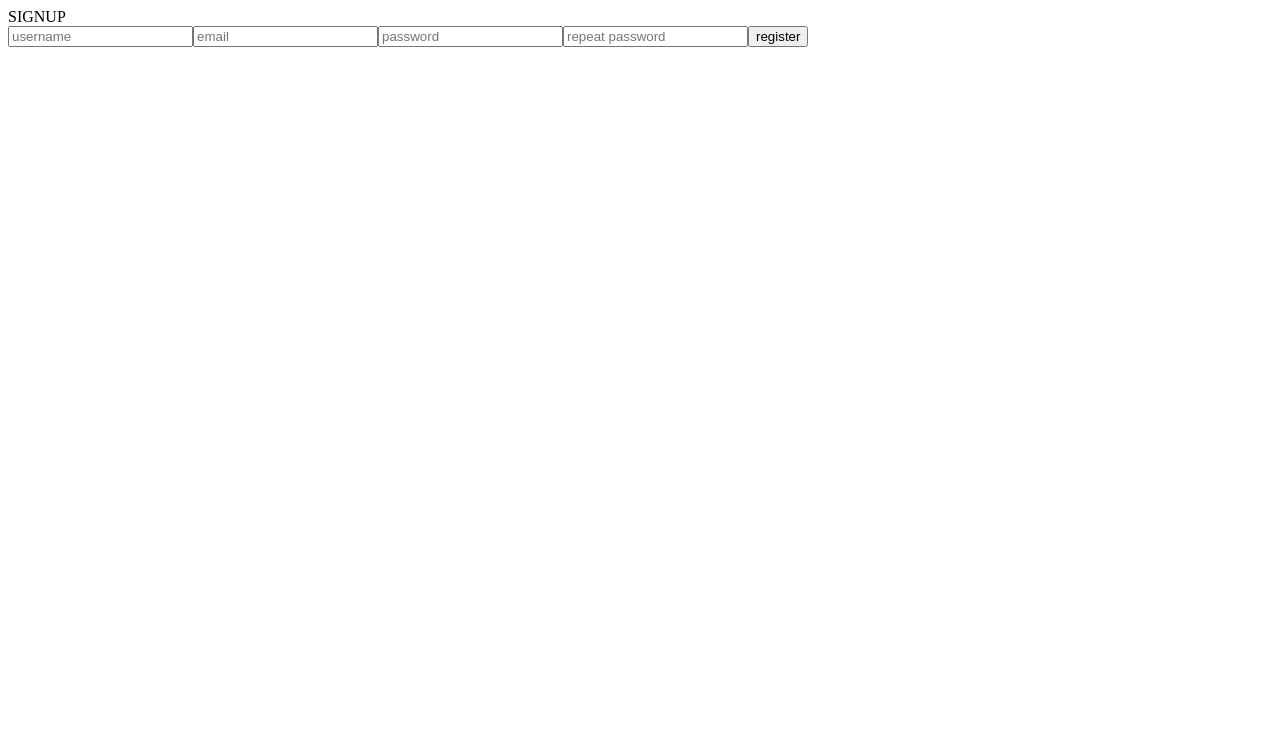
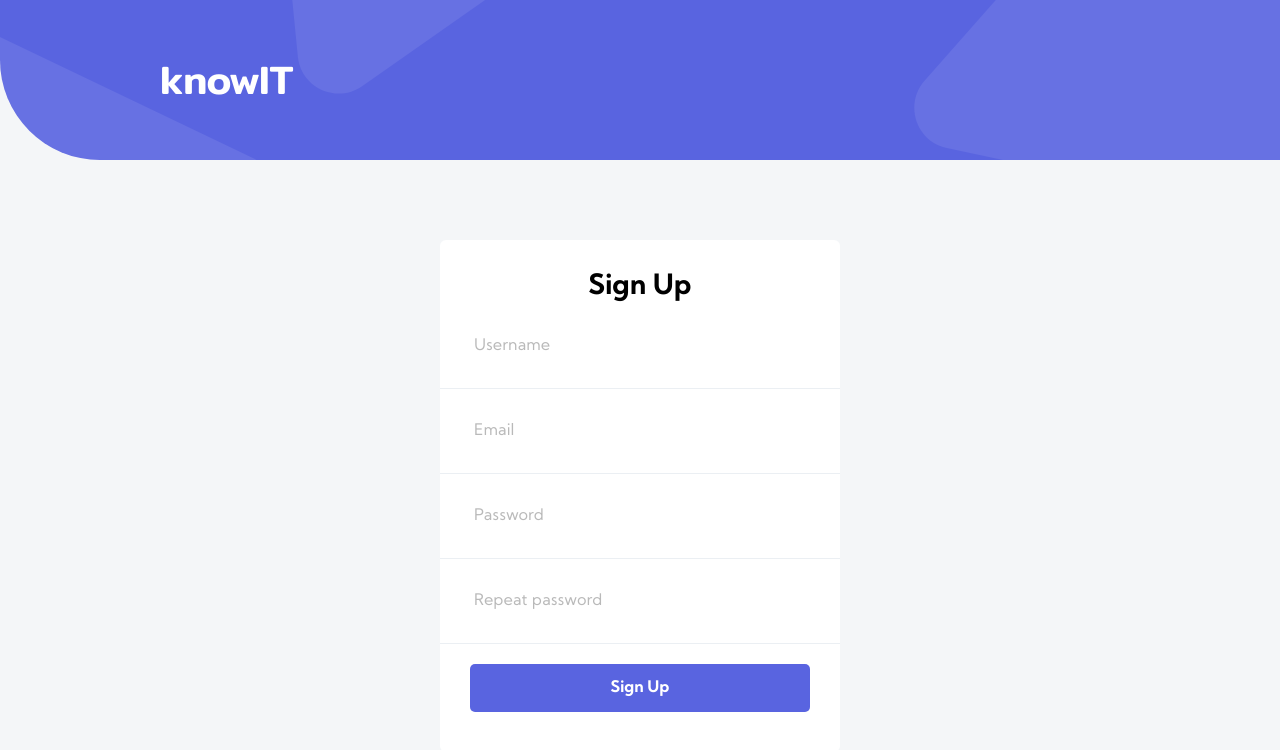
Before and after one commit to ljubica-work/know-it-all, a React (Create React App) app: page /signup in a window 1280 px wide. Shown: the top 750 px of the page. Built offline with nearby package versions, Linux system fonts and the light colour scheme.

Commit message:
signup page

```diff
--- a/src/components/Button/index.jsx
+++ b/src/components/Button/index.jsx
@@ -3,8 +3,12 @@ import PropTypes from 'prop-types';
 
 import './Button.scss';
 
-const Button = ({ variant = 'primary', children }) => {
-  return <button className={`button button--${variant}`}>{children}</button>;
+const Button = ({ variant = 'primary', children, ...rest }) => {
+  return (
+    <button {...rest} className={`button button--${variant}`}>
+      {children}
+    </button>
+  );
 };
 
 Button.propTypes = {
--- a/src/components/Input/Input.scss
+++ b/src/components/Input/Input.scss
@@ -27,6 +27,7 @@
 .input__field {
   border: none;
   @include body-text;
+  width: 100%;
 
   &:focus {
     outline: none;
--- a/src/components/Input/index.jsx
+++ b/src/components/Input/index.jsx
@@ -1,33 +1,17 @@
-import React, { useEffect } from 'react';
+import React from 'react';
 import PropTypes from 'prop-types';
-
-import { ReactComponent as Magnifier } from '../../assets/svg/magnifier.svg';
-import { ReactComponent as Location } from '../../assets/svg/location.svg';
+import Icon from '../../helpers/Icon';
 
 import './Input.scss';
 
-const Input = ({ variant = 'light', type = 'location', ...rest }) => {
-  const adjustInputSize = () => {
-    const inputField = document.querySelector('.input__field');
-    inputField.setAttribute(
-      'size',
-      inputField.getAttribute('placeholder').length,
-    );
-  };
-
-  useEffect(() => {
-    adjustInputSize();
-  }, []);
-
+const Input = ({ variant = 'light', iconType, ...rest }) => {
   return (
     <div className={`input input--${variant}`}>
-      <div className='input__icon-wrapper'>
-        {type === 'location' ? (
-          <Location className='input__icon' />
-        ) : (
-          <Magnifier className='input__icon' />
-        )}
-      </div>
+      {iconType && (
+        <div className='input__icon-wrapper'>
+          <Icon name={iconType} className='input__icon' />
+        </div>
+      )}
       <input {...rest} className='input__field' />
     </div>
   );
@@ -35,7 +19,7 @@ const Input = ({ variant = 'light', type = 'location', ...rest }) => {
 
 Input.propTypes = {
   variant: PropTypes.string,
-  type: PropTypes.string,
+  iconType: PropTypes.string,
 };
 
 export default Input;
--- a/src/components/Registration/Registration.scss
+++ b/src/components/Registration/Registration.scss
@@ -0,0 +1,41 @@
+@import '../../styles/base.scss';
+
+.registration {
+  background-color: $white;
+  border-radius: 6px;
+  padding: 30px 0;
+  display: flex;
+  flex-direction: column;
+  justify-content: center;
+  width: 90%;
+  margin-top: 80px;
+  margin-bottom: 30px;
+
+  @include md {
+    width: 400px;
+  }
+}
+
+.registration__title {
+  @include h1;
+  text-align: center;
+}
+
+.registration__input {
+  border-bottom: 1px solid rgba($grey, 0.2);
+}
+
+.registration__form {
+  display: flex;
+  flex-direction: column;
+
+  button {
+    margin: 20px 30px 0 30px;
+  }
+}
+
+.registration__error {
+  color: $errorRed;
+  @include body-text(12px, 17px);
+  margin: 10px 30px 0 30px;
+}
--- a/src/components/Registration/index.jsx
+++ b/src/components/Registration/index.jsx
@@ -1,5 +1,10 @@
 import React, { useState } from 'react';
 import PropTypes from 'prop-types';
+
+import Input from '../Input';
+import Button from '../Button';
+
+import './Registration.scss';
 
 const Registration = ({ handleSubmit, setError, error }) => {
   const [credentials, setCredentials] = useState({
@@ -18,34 +23,48 @@ const Registration = ({ handleSubmit, setError, error }) => {
   };
 
   return (
-    <form onSubmit={(e) => handleSubmit(e, credentials)}>
-      <input
+    <div className='registration'>
+      <h1 className='registration__title'>Sign Up</h1>
+      <form
+        onSubmit={(e) => handleSubmit(e, credentials)}
+        className='registration__form'
+      >
+        <div className='registration__input'>
+          <Input
             type='text'
-        placeholder='username'
+            placeholder='Username'
             name='username'
             onChange={(e) => handleChange(e)}
           />
-      <input
+        </div>
+        <div className='registration__input'>
+          <Input
             type='email'
-        placeholder='email'
+            placeholder='Email'
             name='email'
             onChange={(e) => handleChange(e)}
           />
-      <input
+        </div>
+        <div className='registration__input'>
+          <Input
             type='password'
-        placeholder='password'
+            placeholder='Password'
             name='password'
             onChange={(e) => handleChange(e)}
           />
-      <input
+        </div>
+        <div className='registration__input'>
+          <Input
             type='password'
-        placeholder='repeat password'
+            placeholder='Repeat password'
             name='repeatedPassword'
             onChange={(e) => handleChange(e)}
           />
-      <button type='submit'>register</button>
-      {error}
+        </div>
+        <Button type='submit'>Sign Up</Button>
+        <span className='registration__error'>{error}</span>
       </form>
+    </div>
   );
 };
 
--- /dev/null
+++ b/src/helpers/Icon.jsx
@@ -0,0 +1,25 @@
+import React from 'react';
+import PropTypes from 'prop-types';
+
+import { ReactComponent as Email } from '../assets/svg/email.svg';
+import { ReactComponent as Password } from '../assets/svg/padlock.svg';
+import { ReactComponent as Magnifier } from '../assets/svg/magnifier.svg';
+import { ReactComponent as Location } from '../assets/svg/location.svg';
+
+const iconTypes = {
+  email: Email,
+  password: Password,
+  magnifier: Magnifier,
+  location: Location,
+};
+
+const Icon = ({ name, ...props }) => {
+  let Icon = iconTypes[name];
+  return <Icon {...props} />;
+};
+
+Icon.propTypes = {
+  name: PropTypes.string,
+};
+
+export default Icon;
--- a/src/pages/Signup/Signup.scss
+++ b/src/pages/Signup/Signup.scss
@@ -0,0 +1,11 @@
+@import '../../styles/base.scss';
+
+.signup {
+  background-color: $lightGrey;
+  min-height: 100vh;
+}
+
+.signup__wrapper {
+  display: flex;
+  justify-content: center;
+}
--- a/src/pages/Signup/index.jsx
+++ b/src/pages/Signup/index.jsx
@@ -8,6 +8,7 @@ import firebase, { auth } from '../../firebase';
 import { useHistory } from 'react-router-dom';
 import routes from '../../constants/routes';
 
+import Header from '../../components/Header';
 import Registration from '../../components/Registration';
 
 import './Signup.scss';
@@ -43,12 +44,14 @@ const Signup = () => {
   };
   return (
     <div className='signup'>
-      SIGNUP
-      <Registration
-        handleSubmit={handleSubmit}
-        error={error}
-        setError={setError}
-      />
+      <Header />
+      <div className='signup__wrapper'>
+        <Registration
+          handleSubmit={handleSubmit}
+          error={error}
+          setError={setError}
+        />
+      </div>
     </div>
   );
 };
--- a/src/styles/_variables.scss
+++ b/src/styles/_variables.scss
@@ -6,3 +6,4 @@ $white: #ffffff;
 $lightGrey: #f4f6f8;
 $grey: #9daec2;
 $darkGrey: #6e8098;
+$errorRed: #ff4c4c;
```
Also changed, not shown: src/assets/svg/email.svg (added), src/assets/svg/padlock.svg (added). Lines whose indentation alone changed are shown as unchanged.
